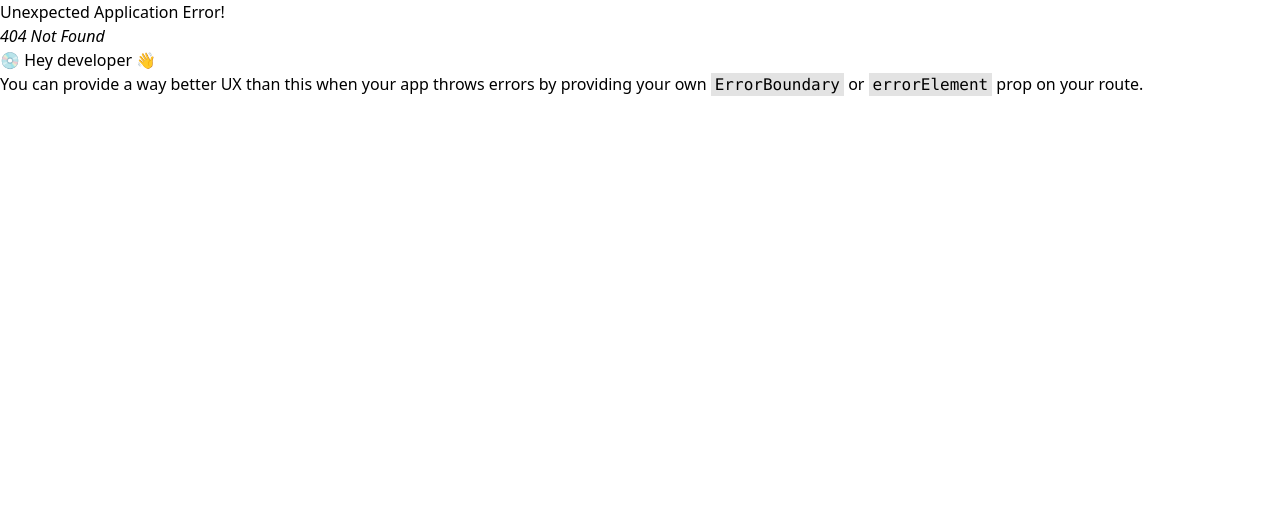
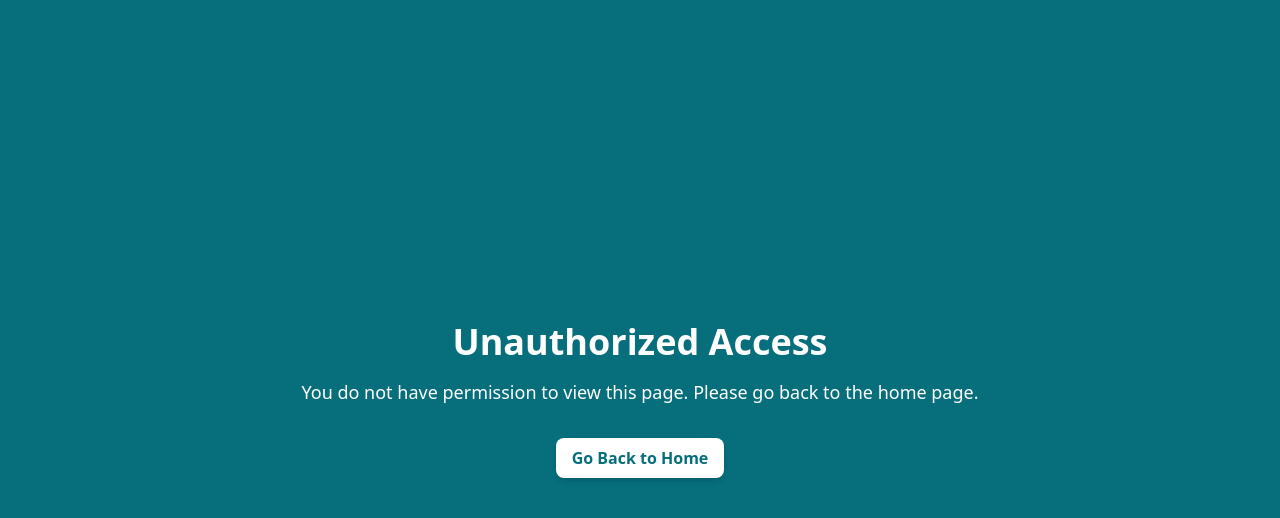
Before and after one commit to Shazzadul-Shakib/Book-shop-app-client, a React (Vite) app: page /unauthorized in a window 1280 px wide. Before the commit this address had no page. Shown: the top 518 px of the page. Built offline with nearby package versions, Linux system fonts and the light colour scheme.

Commit message:
update layout and routes for dashboard

```diff
--- a/src/components/main/shared/Navbar.tsx
+++ b/src/components/main/shared/Navbar.tsx
@@ -62,12 +62,14 @@ const Navbar: React.FC = () => {
           >
             About
           </Link>
-          <Link
-            to="/dashboard"
-            className="text-white flex items-center gap-1 hover:text-gray-200"
-          >
-            Dashboard
-          </Link>
+          {user && (
+            <Link
+              to={user.role === "admin" ? "/dashboard" : "/user-dashboard"}
+              className="text-white flex items-center gap-1 hover:text-gray-200"
+            >
+              Dashboard
+            </Link>
+          )}
 
           {/* Cart */}
           <Link
--- a/src/layouts/PrivateRoute.tsx
+++ b/src/layouts/PrivateRoute.tsx
@@ -1,14 +1,25 @@
 import { ReactNode } from "react";
 import { useAppSelector } from "../redux/hooks";
-import { currentToken } from "../redux/features/auth/authSlice";
+import { currentToken, currentUser } from "../redux/features/auth/authSlice";
 import { Navigate } from "react-router";
 
-const PrivateRoute = ({ children }: { children: ReactNode }) => {
+interface PrivateRouteProps {
+  children: ReactNode;
+  requiredRole?: string; // Optional role requirement
+}
+
+const PrivateRoute = ({ children, requiredRole }: PrivateRouteProps) => {
   const token = useAppSelector(currentToken);
-  console.log(!token);
+  const user = useAppSelector(currentUser);
 
+  // If no token, redirect to login
   if (!token) {
     return <Navigate to="/login" replace />;
+  }
+
+  // If role is required and user doesn't have it, redirect to unauthorized
+  if (requiredRole && user?.role !== requiredRole) {
+    return <Navigate to="/unauthorized" replace />;
   }
 
   return children;
--- /dev/null
+++ b/src/pages/(Dashboard)/Home/AdminDashboard.tsx
@@ -0,0 +1,9 @@
+const AdminDashboard: React.FC = () => {
+  return (
+    <div>
+      admin
+    </div>
+  );
+};
+
+export default AdminDashboard;
--- /dev/null
+++ b/src/pages/(Dashboard)/Home/UserDashboard.tsx
@@ -0,0 +1,9 @@
+const UserDashboard: React.FC = () => {
+  return (
+    <div>
+      user
+    </div>
+  );
+};
+
+export default UserDashboard;
--- /dev/null
+++ b/src/pages/(Main)/Unauthorized/Unauthorized.tsx
@@ -0,0 +1,26 @@
+import React from "react";
+import { useNavigate } from "react-router";
+
+const Unauthorized: React.FC = () => {
+  const navigate = useNavigate();
+
+  return (
+    <div className="min-h-screen flex items-center justify-center bg-primary text-white">
+      <div className="text-center">
+        <h1 className="text-4xl font-bold mb-4">Unauthorized Access</h1>
+        <p className="text-lg mb-8">
+          You do not have permission to view this page. Please go back to the
+          home page.
+        </p>
+        <button
+          onClick={() => navigate("/")}
+          className="cursor-pointer bg-white text-primary hover:bg-gray-100 font-semibold py-2 px-4 rounded-lg shadow-md transition-all duration-300"
+        >
+          Go Back to Home
+        </button>
+      </div>
+    </div>
+  );
+};
+
+export default Unauthorized;
--- a/src/routes/ClientRoutes.tsx
+++ b/src/routes/ClientRoutes.tsx
@@ -23,7 +23,7 @@ export const ClientRoutes = [
   {
     path: "/checkout",
     element: (
-      <PrivateRoute>
+      <PrivateRoute requiredRole="user">
         <Checkout />
       </PrivateRoute>
     ),
--- a/src/routes/routes.tsx
+++ b/src/routes/routes.tsx
@@ -3,6 +3,13 @@ import MainLayout from "../layouts/MainLayout";
 import DashboardLayout from "../layouts/DashboardLayout";
 import { ClientRoutes } from "./ClientRoutes";
 import { DashboardRoutes } from "./DashboardRoutes";
+import PrivateRoute from "../layouts/PrivateRoute";
+import AdminDashboard from "../pages/(Dashboard)/Home/AdminDashboard";
+import UserDashboard from "../pages/(Dashboard)/Home/UserDashboard";
+import Unauthorized from "../pages/(Main)/Unauthorized/Unauthorized";
+// import AdminDashboard from "../pages/AdminDashboard";
+// import UserDashboard from "../pages/UserDashboard";
+// import Unauthorized from "../pages/Unauthorized";
 
 export const Router = createBrowserRouter([
   {
@@ -12,7 +19,35 @@ export const Router = createBrowserRouter([
   },
   {
     path: "/dashboard",
-    element: <DashboardLayout />,
-    children: DashboardRoutes,
+    element: (
+      <PrivateRoute requiredRole="admin">
+        <DashboardLayout />
+      </PrivateRoute>
+    ),
+    children: [
+      {
+        index: true,
+        element: <AdminDashboard />, // Admin-specific dashboard
+      },
+      ...DashboardRoutes,
+    ],
+  },
+  {
+    path: "/user-dashboard",
+    element: (
+      <PrivateRoute requiredRole="user">
+        <DashboardLayout />
+      </PrivateRoute>
+    ),
+    children: [
+      {
+        index: true,
+        element: <UserDashboard />, // User-specific dashboard
+      },
+    ],
+  },
+  {
+    path: "/unauthorized",
+    element: <Unauthorized />,
   },
 ]);
```
